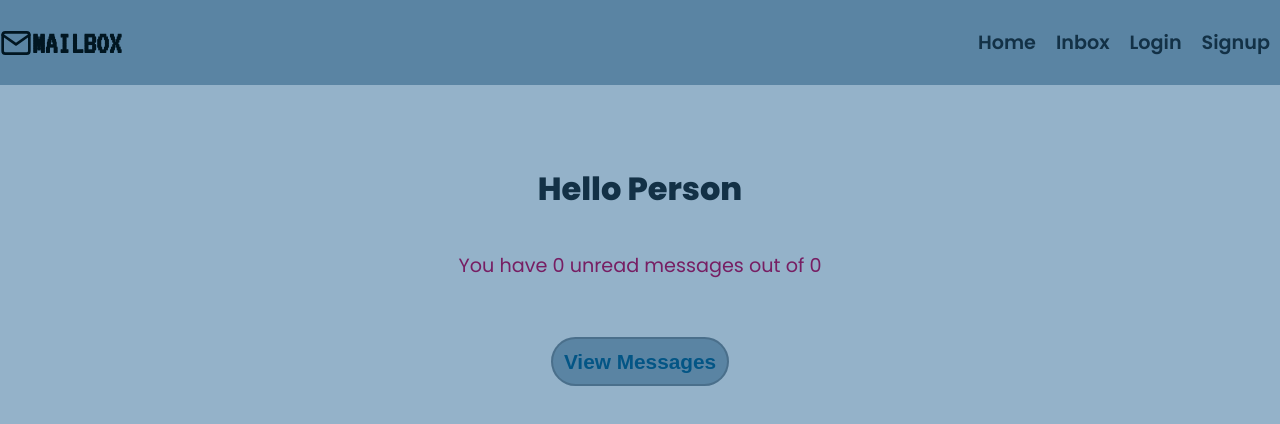
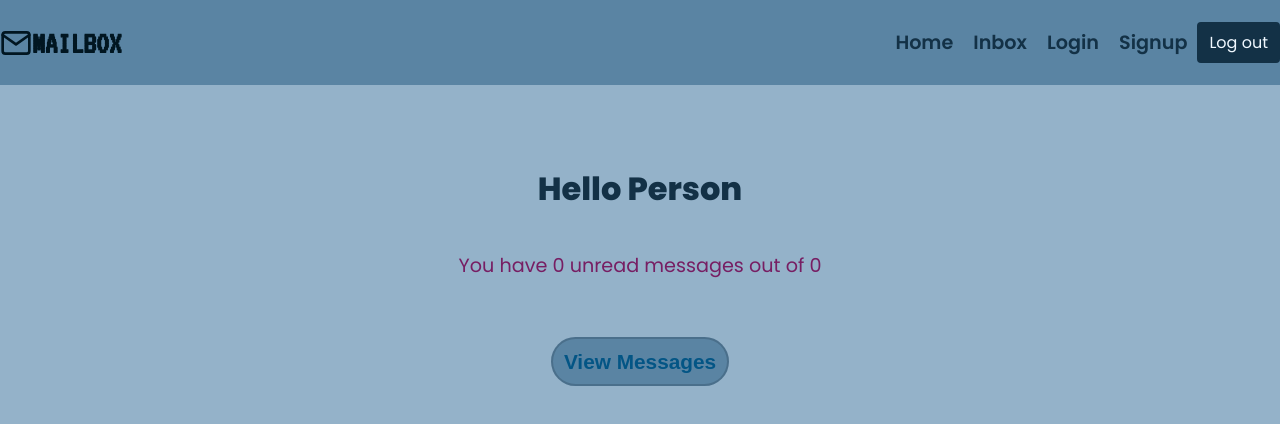
Before and after one commit to NATASHA-ct/MAILBOX-APP, a React (Create React App) app in the folder frontend/: page / in a window 1280 px wide. Shown: the top 424 px of the page. Built offline with nearby package versions, Linux system fonts and the light colour scheme; no server answers.

Commit message:
Add logout hook and functionality

```diff
--- a/frontend/src/components/Navbar.css
+++ b/frontend/src/components/Navbar.css
@@ -32,3 +32,14 @@
   display: flex;
   align-items: center;
 }
+
+nav button {
+  background:var(--primary);
+  color: aliceblue;
+  border: 2px solid var(--primary);
+  padding: 6px 10px;
+  border-radius: 4px;
+  font-family: "Poppins";
+  cursor: pointer;
+  font-size: 1em;
+}
--- a/frontend/src/components/Navbar.js
+++ b/frontend/src/components/Navbar.js
@@ -1,9 +1,17 @@
 import { FiMail } from "react-icons/fi";
 import "./Navbar.css";
 import { Link } from "react-router-dom";
+import { useLogout } from "../hooks/useLogout";
 
 
 const Navbar = () => {
+
+  const { logout } = useLogout();
+
+  const handleClick = () => {
+    logout();
+  };
+
   return (
     <nav className="navbar">
       <h1 className="logo">
@@ -14,11 +22,13 @@
         <Link to="/">Home</Link>
         <Link to="/Inbox">Inbox</Link>
         <div>
-        <Link to="/login">Login</Link>
-        <Link to="/signup">Signup</Link>
-       </div>
+          <Link to="/login">Login</Link>
+          <Link to="/signup">Signup</Link>
+        </div>
+        <div>
+          <button onClick={handleClick}>Log out</button>
+        </div>
       </div>
-
     </nav>
   );
 };
--- /dev/null
+++ b/frontend/src/hooks/useLogout.js
@@ -0,0 +1,15 @@
+import { useAuthContext } from "./useAuthContext";
+
+export const useLogout = () => {
+  const { dispatch } = useAuthContext();
+
+  const logout = () => {
+    // remove user from storage
+    localStorage.removeItem("user");
+
+    // dispatch logout action
+    dispatch({ type: "LOGOUT" });
+  };
+
+  return { logout };
+};
```
